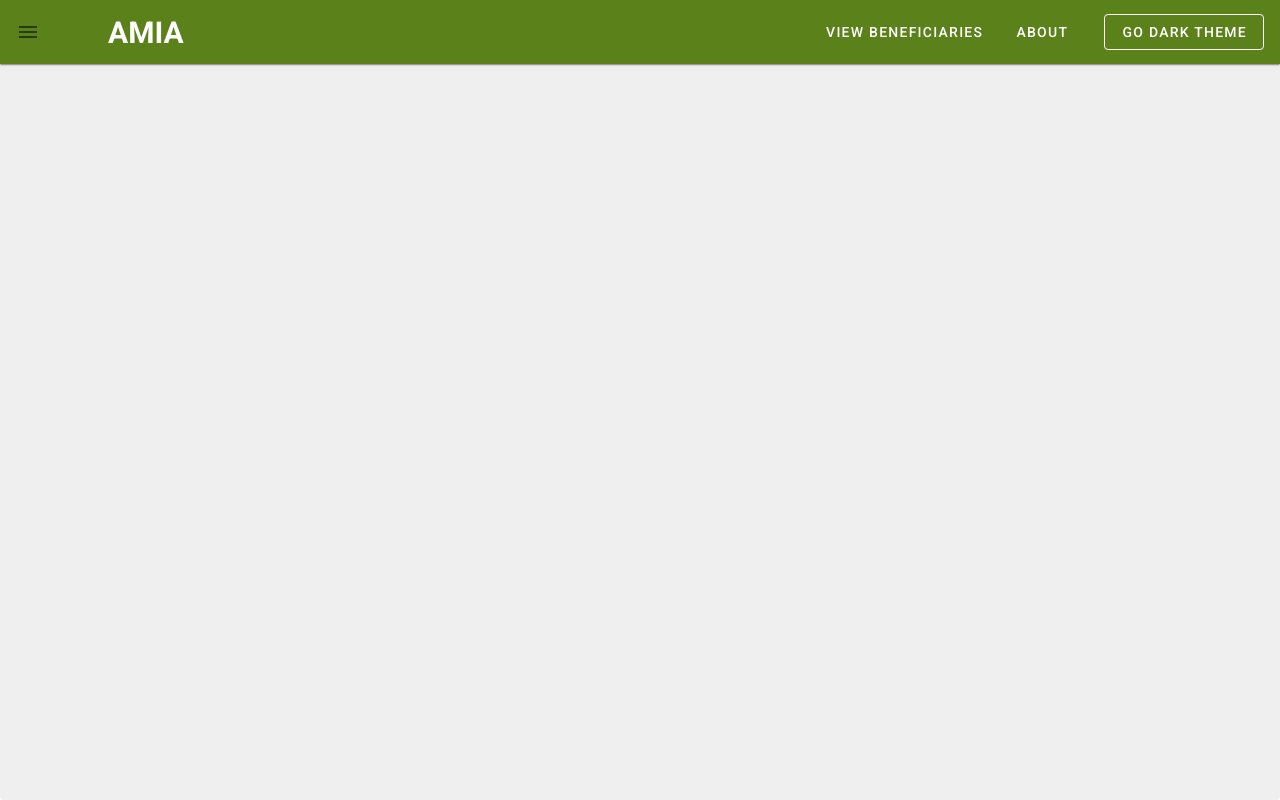
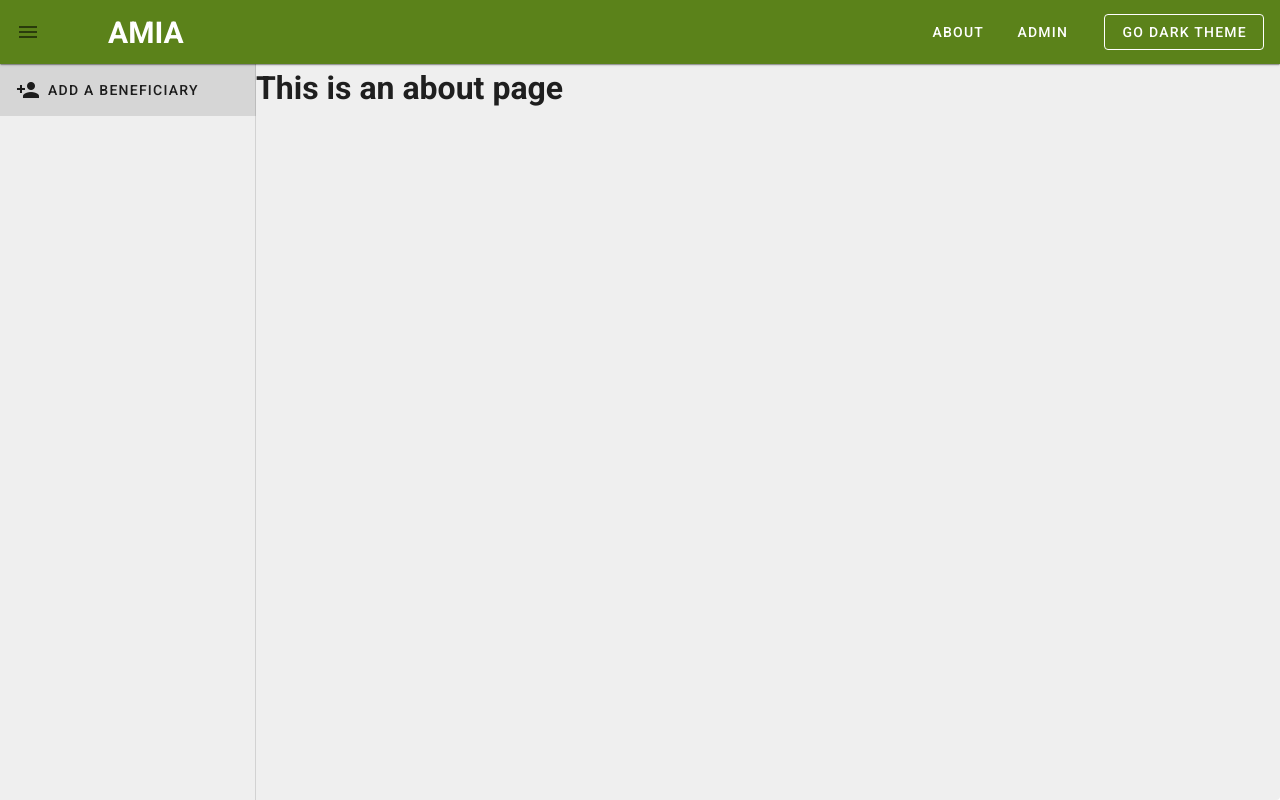
Before and after one commit to dilapitan/amia-program-beneficiaries, a Vue app in the folder client/: page /add in a window 1280 px wide. Built offline with nearby package versions, Linux system fonts and the light colour scheme.

Commit message:
Update toolbar with side nav

```diff
--- a/client/src/App.vue
+++ b/client/src/App.vue
@@ -1,5 +1,64 @@
 <template>
   <v-app>
+    <v-navigation-drawer
+      color="background"
+      v-model="drawer"
+      :clipped="$vuetify.breakpoint.lgAndUp"
+      app
+    >
+      <v-list :style="{ padding: 0 }" dense>
+        <v-list-item v-if="isLoggedIn" to="/">
+          <v-icon class="mr-2">mdi-account-group</v-icon>
+          <v-list-item-content>
+            <v-list-item-title>
+              <span class="text-button"> VIEW BENEFICIARIES </span>
+            </v-list-item-title>
+          </v-list-item-content>
+        </v-list-item>
+
+        <v-list-item to="/add">
+          <v-icon class="mr-2">mdi-account-plus</v-icon>
+          <v-list-item-content>
+            <v-list-item-title>
+              <span class="text-button"> ADD A BENEFICIARY</span>
+            </v-list-item-title>
+          </v-list-item-content>
+        </v-list-item>
+
+        <div v-if="$vuetify.breakpoint.xsOnly">
+          <br />
+
+          <v-list-item>
+            <v-list-item-content>
+              <v-list-item-title>
+                <span v-if="isLoggedIn" class="text-button">LOGOUT</span>
+                <span v-else class="text-button">LOGIN</span>
+              </v-list-item-title>
+            </v-list-item-content>
+          </v-list-item>
+
+          <v-list-item to="/about">
+            <v-list-item-content>
+              <v-list-item-title>
+                <span class="text-button">ABOUT</span>
+              </v-list-item-title>
+            </v-list-item-content>
+          </v-list-item>
+
+          <v-list-item @click="toggleTheme()">
+            <v-list-item-content>
+              <v-list-item-title>
+                <span v-if="!$vuetify.theme.dark" class="text-button">
+                  GO DARK THEME
+                </span>
+                <span v-else class="text-button">GO LIGHT THEME</span>
+              </v-list-item-title>
+            </v-list-item-content>
+          </v-list-item>
+        </div>
+      </v-list>
+    </v-navigation-drawer>
+
     <v-app-bar
       :clipped-left="$vuetify.breakpoint.lgAndUp"
       color="primary"
@@ -7,6 +66,7 @@
       app
     >
       <v-app-bar-nav-icon @click.stop="drawer = !drawer"> </v-app-bar-nav-icon>
+
       <v-app-bar-nav-icon>
         <v-img
           max-height="50"
@@ -21,8 +81,9 @@
 
       <v-spacer></v-spacer>
 
-      <v-btn color="white" text>VIEW BENEFICIARIES</v-btn>
-      <v-btn class="mr-5" color="white" text>ABOUT</v-btn>
+      <div v-if="$vuetify.breakpoint.smAndUp">
+        <v-btn color="white" text>ABOUT</v-btn>
+        <v-btn class="mr-5" color="white" text>ADMIN</v-btn>
 
         <v-btn
           @click="toggleTheme()"
@@ -37,6 +98,7 @@
         <v-btn @click="toggleTheme()" v-else color="white" outlined>
           GO LIGHT THEME
         </v-btn>
+      </div>
     </v-app-bar>
 
     <v-card color="background" flat height="100%">
@@ -64,6 +126,12 @@ export default {
     else this.drawer = false
   },
 
+  computed: {
+    isLoggedIn() {
+      return this.$store.state.user
+    },
+  },
+
   methods: {
     toggleTheme() {
       this.$vuetify.theme.dark = !this.$vuetify.theme.dark
--- a/client/src/router/index.js
+++ b/client/src/router/index.js
@@ -1,23 +1,44 @@
 import Vue from 'vue'
 import VueRouter from 'vue-router'
-import HomeView from '../views/HomeView.vue'
 
 Vue.use(VueRouter)
 
 const routes = [
   {
-    path: '/',
-    name: 'HomeViewComponent',
-    component: HomeView,
-  },
-  {
     path: '/about',
-    name: 'about',
+    name: 'AboutView',
     // route level code-splitting
     // this generates a separate chunk (about.[hash].js) for this route
     // which is lazy-loaded when the route is visited.
     component: () =>
       import(/* webpackChunkName: "about" */ '../views/AboutView.vue'),
+  },
+  {
+    path: '/add',
+    name: 'AddBeneficiaryView',
+    // route level code-splitting
+    // this generates a separate chunk (about.[hash].js) for this route
+    // which is lazy-loaded when the route is visited.
+    component: () =>
+      import(/* webpackChunkName: "about" */ '../views/AddBeneficiaryView.vue'),
+  },
+  {
+    path: '/',
+    name: 'BeneficiariesView',
+    // route level code-splitting
+    // this generates a separate chunk (about.[hash].js) for this route
+    // which is lazy-loaded when the route is visited.
+    component: () =>
+      import(/* webpackChunkName: "about" */ '../views/BeneficiariesView.vue'),
+  },
+  {
+    path: '*',
+    name: 'PageNotFound',
+    // route level code-splitting
+    // this generates a separate chunk (about.[hash].js) for this route
+    // which is lazy-loaded when the route is visited.
+    component: () =>
+      import(/* webpackChunkName: "about" */ '../views/PageNotFoundView.vue'),
   },
 ]
 
--- /dev/null
+++ b/client/src/views/AddBeneficiaryView.vue
@@ -0,0 +1,5 @@
+<template>
+  <div class="about">
+    <h1>This is an about page</h1>
+  </div>
+</template>
--- /dev/null
+++ b/client/src/views/BeneficiariesView.vue
@@ -0,0 +1,5 @@
+<template>
+  <div class="about">
+    <h1>This is the View Beneficiaries</h1>
+  </div>
+</template>
--- a/client/src/views/HomeView.vue
+++ /dev/null
@@ -1,9 +0,0 @@
-<template>
-  <div>Hello</div>
-</template>
-
-<script>
-export default {
-  name: 'HomeViewComponent',
-}
-</script>
--- /dev/null
+++ b/client/src/views/PageNotFoundView.vue
@@ -0,0 +1,18 @@
+<template>
+  <v-container>
+    <div :class="`text-overline text-sm-h5`">
+      <span class="error--text font-weight-bold">ERROR 404.</span>
+      Page not found.
+    </div>
+
+    <br />
+
+    <v-btn color="primary" outlined to="/"> Go Home </v-btn>
+  </v-container>
+</template>
+
+<script>
+export default {
+  name: 'PageNotFound',
+}
+</script>
```
Lines whose indentation alone changed are shown as unchanged.
